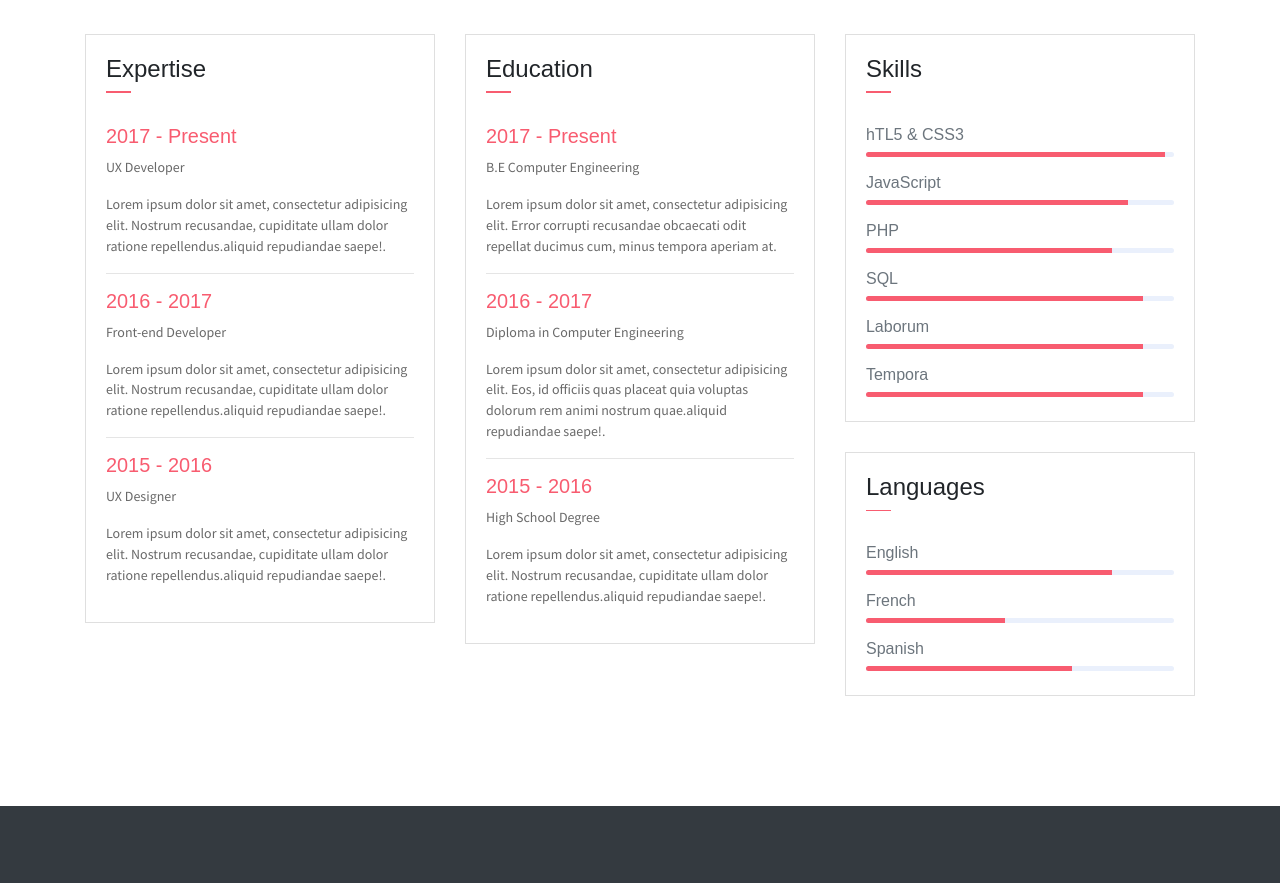
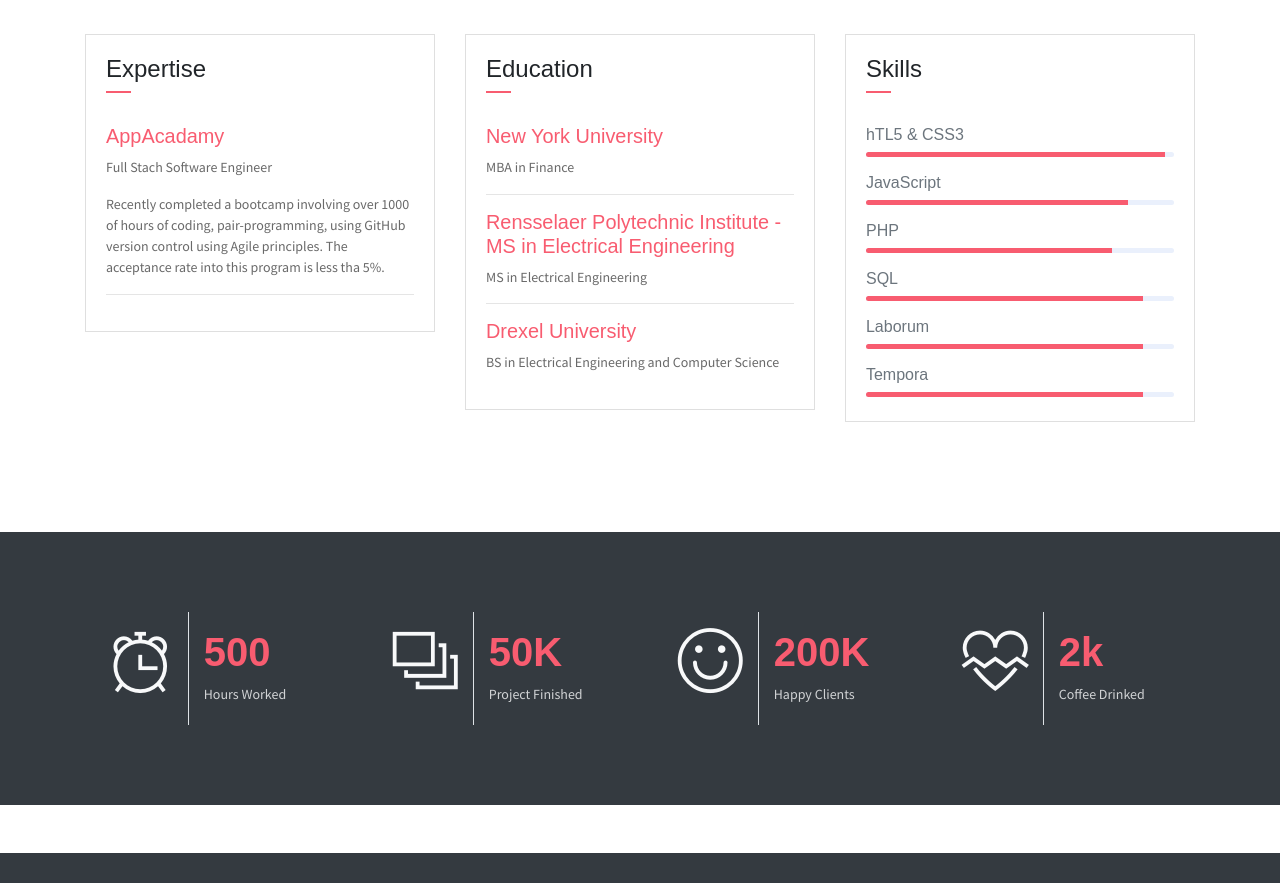
Before and after one commit to vallas01/vallas01.github.io, a website: page index.html in a window 1280 px wide. Shown: the part 1760-2643 px from the top of the page. Drawn offline with Linux system fonts and the light colour scheme; some packages are replaced by stand-ins of ours; files that its build step writes are made by us from their sources; files whose address does not match are found by name.

Commit message:
education updated

```diff
--- a/index.html
+++ b/index.html
@@ -141,17 +141,17 @@
                             </div>
                         </div>
                         <div class="card-body">
-                            <h6 class="title text-danger">2017 - Present</h6>
-                            <P>UX Developer</P>
-                            <P class="subtitle">Lorem ipsum dolor sit amet, consectetur adipisicing elit. Nostrum recusandae, cupiditate ullam dolor ratione repellendus.aliquid repudiandae saepe!.</P>
+                            <h6 class="title text-danger">AppAcadamy</h6>
+                            <P>Full Stach Software Engineer</P>
+                            <P class="subtitle">Recently completed a bootcamp involving over 1000 of hours of coding, pair-programming, using GitHub version control using Agile principles.  The acceptance rate into this program is less tha 5%.</P>
                             <hr>
-                            <h6 class="title text-danger">2016 - 2017</h6>
+                            <!-- <h6 class="title text-danger">2016 - 2017</h6>
                             <P>Front-end Developer</P>
                             <P class="subtitle">Lorem ipsum dolor sit amet, consectetur adipisicing elit. Nostrum recusandae, cupiditate ullam dolor ratione repellendus.aliquid repudiandae saepe!.</P>
                             <hr>
                             <h6 class="title text-danger">2015 - 2016</h6>
                             <P>UX Designer</P>
-                            <P class="subtitle">Lorem ipsum dolor sit amet, consectetur adipisicing elit. Nostrum recusandae, cupiditate ullam dolor ratione repellendus.aliquid repudiandae saepe!.</P>
+                            <P class="subtitle">Lorem ipsum dolor sit amet, consectetur adipisicing elit. Nostrum recusandae, cupiditate ullam dolor ratione repellendus.aliquid repudiandae saepe!.</P> -->
                         </div>
                     </div>
                 </div>
@@ -164,17 +164,17 @@
                             </div>
                         </div>
                         <div class="card-body">
-                            <h6 class="title text-danger">2017 - Present</h6>
-                            <P>B.E Computer Engineering</P>
-                            <P class="subtitle">Lorem ipsum dolor sit amet, consectetur adipisicing elit. Error corrupti recusandae obcaecati odit repellat ducimus cum, minus tempora aperiam at.</P>
+                            <h6 class="title text-danger">New York University</h6>
+                            <P>MBA in Finance</P>
+                            <!-- <P class="subtitle">Lorem ipsum dolor sit amet, consectetur adipisicing elit. Error corrupti recusandae obcaecati odit repellat ducimus cum, minus tempora aperiam at.</P> -->
                             <hr>
-                            <h6 class="title text-danger">2016 - 2017</h6>
-                            <P>Diploma in Computer Engineering</P>
-                            <P class="subtitle">Lorem ipsum dolor sit amet, consectetur adipisicing elit. Eos, id officiis quas placeat quia voluptas dolorum rem animi nostrum quae.aliquid repudiandae saepe!.</P>
+                            <h6 class="title text-danger">Rensselaer Polytechnic Institute - MS in Electrical Engineering</h6>
+                            <P>MS in Electrical Engineering</P>
+                            <!-- <P class="subtitle">Lorem ipsum dolor sit amet, consectetur adipisicing elit. Eos, id officiis quas placeat quia voluptas dolorum rem animi nostrum quae.aliquid repudiandae saepe!.</P> -->
                             <hr>
-                            <h6 class="title text-danger">2015 - 2016</h6>
-                            <P>High School Degree</P>
-                            <P class="subtitle">Lorem ipsum dolor sit amet, consectetur adipisicing elit. Nostrum recusandae, cupiditate ullam dolor ratione repellendus.aliquid repudiandae saepe!.</P>
+                            <h6 class="title text-danger">Drexel University</h6>
+                            <P>BS in Electrical Engineering and Computer Science</P>
+                            <!-- <P class="subtitle">Lorem ipsum dolor sit amet, consectetur adipisicing elit. Nostrum recusandae, cupiditate ullam dolor ratione repellendus.aliquid repudiandae saepe!.</P> -->
 
                         </div>
                     </div>
@@ -214,7 +214,7 @@
                             </div>
                         </div>
                     </div>
-                    <div class="card">
+                    <!-- <div class="card">
                        <div class="card-header">
                             <div class="pull-left">
                                 <h4 class="mt-2">Languages</h4>
@@ -235,7 +235,7 @@
                                 <div class="progress-bar bg-danger" role="progressbar" style="width: 67%" aria-valuenow="50" aria-valuemin="0" aria-valuemax="100"></div>
                             </div>
                         </div>
-                    </div>
+                    </div> -->
                 </div>
             </div>
         </div>
```
